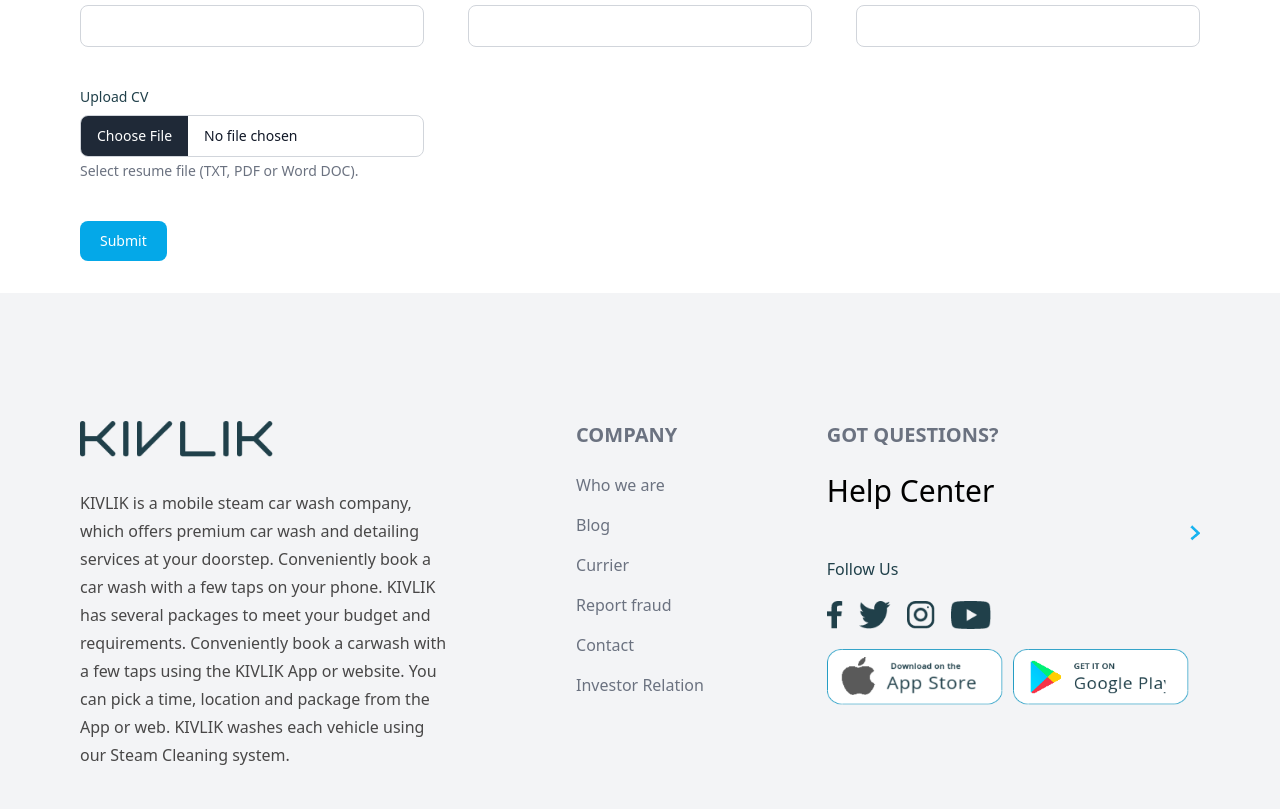
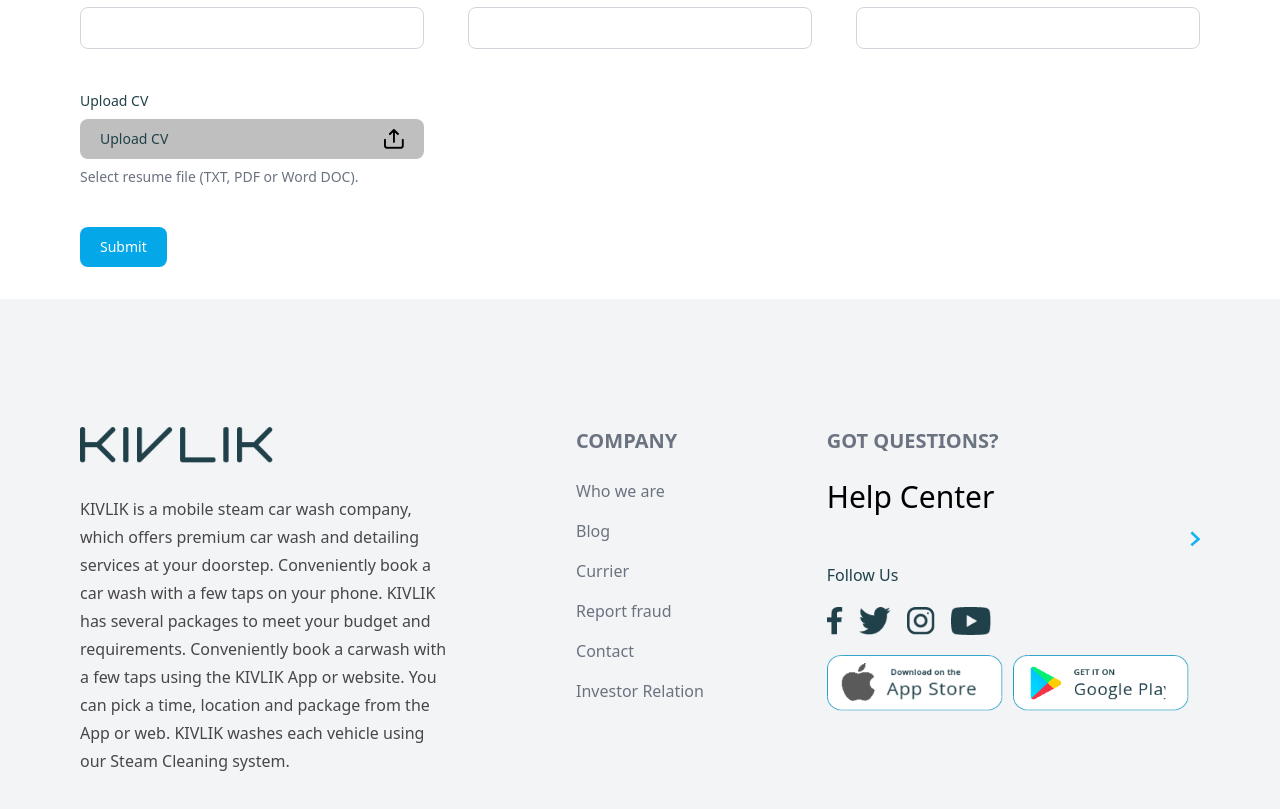
Before and after one commit to robin-UI/Kivilic, a React (Vite) app: page / in a window 1280 px wide. Shown: the part 1165-1974 px from the top of the page. Built offline with nearby package versions, Linux system fonts and the light colour scheme.

Commit message:
navbar scroll is set

```diff
--- a/src/Components/Form/Form.jsx
+++ b/src/Components/Form/Form.jsx
@@ -1,5 +1,6 @@
 import { useRef, useState } from "react"
 import {FaTrashAlt} from 'react-icons/fa'
+import upload from '../../assets/upload.png'
 
 const Form = () => {
 
@@ -7,6 +8,7 @@ const Form = () => {
     const firstname = useRef()
     const lastName = useRef()
     const telephone = useRef()
+    const hiddneFiles = useRef()
     const [file, setfile] = useState(null)
     const [fileName, setFileName] = useState('')
 
@@ -122,13 +124,19 @@ const Form = () => {
                             >
                                 Upload CV
                             </label>
+
                             <input
-                                className="block w-full text-sm text-gray-900 border border-gray-300 rounded-lg cursor-pointer bg-white dark:text-gray-400 focus:outline-none dark:bg-gray-700 dark:border-gray-600 dark:placeholder-gray-400 "
-                                aria-describedby="file_input_help"
-                                id="file_input"
+                                className="hidden"
+                                ref={hiddneFiles}
                                 type="file"
                                 onChange={submitFile}
                             />
+
+                            <button type="button" onClick={() => hiddneFiles.current.click()} class="flex justify-between w-full text-[#20404A] bg-[#BFBFBF] hover:bg-[#BFBFBF] focus:ring-4 focus:ring-blue-300 font-medium rounded-lg text-sm px-5 py-2.5 mb-2 focus:outline-none">
+                                <h2>Upload CV</h2>
+                                <img src={upload} alt="Upload Logo" className="w-[20px] h-[20px] " />
+                            </button>
+
                             <p
                                 className="mt-1 text-sm text-gray-500 dark:text-gray-300"
                                 id="file_input_help"
--- /dev/null
+++ b/src/Components/Navigation/Header.css
@@ -0,0 +1,6 @@
+.naver.active {
+    background: rgba(32, 223, 149, 0.8);
+    box-shadow: 0 4px 30px rgba(0, 0, 0, 0.1);
+    backdrop-filter: blur(7.8px);
+    -webkit-backdrop-filter: blur(7.8px);
+}
--- a/src/Components/Header.jsx
+++ b/src/Components/Navigation/Header.jsx
@@ -1,9 +1,33 @@
-import logo from '../assets/logo.png'
+import './Header.css'
+import logo from '../../assets/logo.png'
+import { useState } from 'react'
 
 const Header = () => {
+
+    const [header, setHeader] = useState(false)
+    const scrollheader = () => {
+        if(window.innerWidth <= 375 ){
+            // if(window.scrollY >= 63){
+            //     setHeader(true)
+            // }else{
+            //     setHeader(false)
+            // }
+            window.scrollY >= 63 ? setHeader(true) : setHeader(false)
+        }else{
+            // if(window.scrollY >= 235){
+            //     setHeader(true)
+            // }else{
+            //     setHeader(false)
+            // }
+            window.scrollY >= 235 ? setHeader(true) : setHeader(false)
+        }
+
+    }
+
+    window.addEventListener('scroll', scrollheader)
     return (
         <header className='fixed w-full'>
-            <nav className=" px-2 sm:px-4 py-2.5 ">
+            <nav className={` px-2 sm:px-4 py-2.5 naver ${header ? 'active' : ''}`}>
                 <div className="container flex flex-wrap items-center justify-between mx-auto">
                     <a href="https://flowbite.com/" className="flex items-center">
                         <img
--- a/src/Pages/Home.css
+++ b/src/Pages/Home.css
@@ -9,7 +9,7 @@
     top: 0;
     left: 0;
     width: 100%;
-    overflow: hidden;
+    overflow-x: hidden;
     line-height: 0;
     z-index: -999;
 }
--- a/src/Pages/Home.jsx
+++ b/src/Pages/Home.jsx
@@ -1,7 +1,7 @@
 import './Home.css'
 import Footer from "../Components/Footer/Footer"
 import Form from "../Components/Form/Form"
-import Header from "../Components/Header"
+import Header from "../Components/Navigation/Header"
 import LandingSec from "../Components/LandingSec/LandingSec"
 import background from '../assets/landingChair/background.svg'
 
```
Also changed, not shown: src/assets/upload.png (added).
